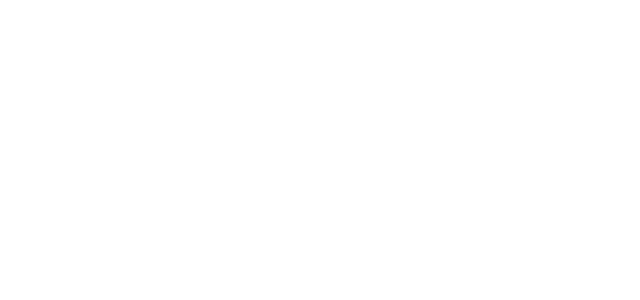
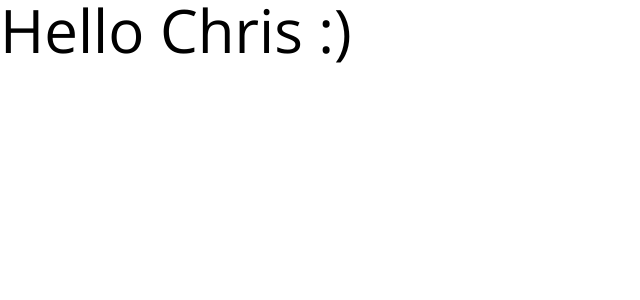
Before and after one commit to chrismar303/food-of-luck, a Vue app: page /#/ in a window 1280 px wide. Before the commit this address had no page. Shown: the top 300 px of the page, without its empty margins (0-640 px from the left). Built offline with nearby package versions, Linux system fonts and the light colour scheme.

Commit message:
[Feat] Created Application Main Views
The purpose of this MR is to create the views that this application
needs and to configure the router to connect to them.

```diff
--- a/src/router/index.js
+++ b/src/router/index.js
@@ -1,6 +1,19 @@
 import { createRouter, createWebHashHistory } from 'vue-router'
+import HomePage from '@/views/HomePage.vue'
+import FoodDrawPage from '@/views/FoodDrawPage.vue'
 
-const routes = []
+const routes = [
+  {
+    path: '/',
+    name: 'home',
+    component: HomePage
+  },
+  {
+    path: '/food-draw',
+    name: 'food-draw',
+    component: FoodDrawPage
+  }
+]
 
 const router = createRouter({
   history: createWebHashHistory(),
--- /dev/null
+++ b/src/views/FoodDrawPage.vue
@@ -0,0 +1,3 @@
+<template>
+  <h1 class="text-6xl">Food Draw</h1>
+</template>
--- /dev/null
+++ b/src/views/HomePage.vue
@@ -0,0 +1,5 @@
+<template>
+  <div>
+    <h1 class="text-6xl">Hello Chris :)</h1>
+  </div>
+</template>
```
